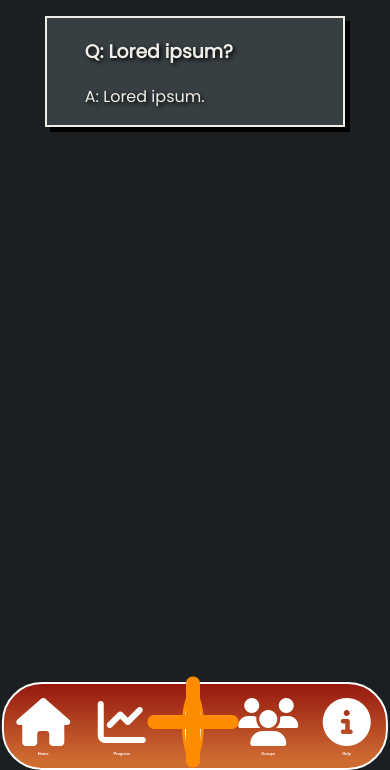
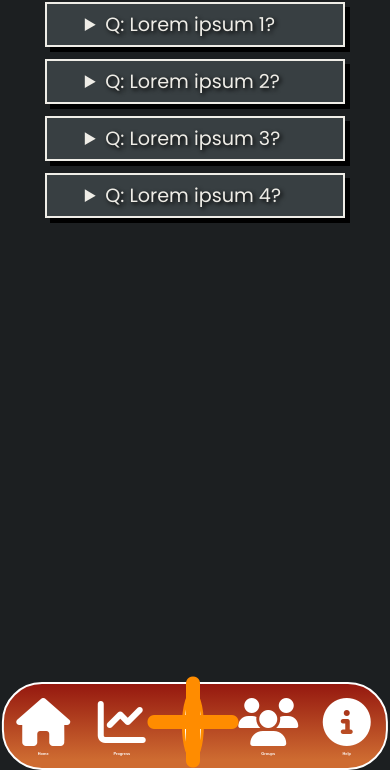
Before and after one commit to ConnorGowerr/Software-Engineering-project, a website: page app/public/faq.html in a window 390 px wide. Shown: the part 74-844 px from the top of the page. Drawn offline with nearby package versions, Linux system fonts and the light colour scheme.

Commit message:
Added detail+summary, and some extra faq boxes of varying sizes. Also tweaked some bits to look good on small/stretched windows, I don't think media query is necessary. Still a bit rought looking, and uses the outdated navbar.

```diff
--- a/app/public/faq.html
+++ b/app/public/faq.html
@@ -11,10 +11,22 @@
     <main>
         <h1 id = "faqTitle">Help</h1>
         <section id = "faqSection">
-            <div class = "box">
-                <h3>Q: Lored ipsum?</h3>
-                <p>A: Lored ipsum.</p>
-            </div>
+            <details class = "box">
+                <summary>Q: Lorem ipsum 1?</summary>
+                <p>A: Lorem ipsum dolor sit amet, consectetur adipiscing elit, sed do eiusmod tempor incididunt ut labore et dolore magna aliqua.</p>
+            </details>
+            <details class = "box">
+                <summary>Q: Lorem ipsum 2?</summary>
+                <p>A: Lorem ipsum dolor sit amet, consectetur adipiscing elit, sed do eiusmod tempor incididunt ut labore et dolore magna aliqua. Ut enim ad minim veniam, quis nostrud exercitation ullamco laboris nisi ut aliquip ex ea commodo consequat.</p>
+            </details>
+            <details class = "box">
+                <summary>Q: Lorem ipsum 3?</summary>
+                <p>A: Lorem ipsum dolor sit amet, consectetur adipiscing elit, sed do eiusmod tempor incididunt ut labore et dolore magna aliqua. Ut enim ad minim veniam, quis nostrud exercitation ullamco laboris nisi ut aliquip ex ea commodo consequat. Duis aute irure dolor in reprehenderit in voluptate velit esse cillum dolore eu fugiat nulla pariatur.</p>
+            </details>
+            <details class = "box" id = "boxEnd">
+                <summary>Q: Lorem ipsum 4?</summary>
+                <p>A: Lorem ipsum dolor sit amet, consectetur adipiscing elit, sed do eiusmod tempor incididunt ut labore et dolore magna aliqua. Ut enim ad minim veniam, quis nostrud exercitation ullamco laboris nisi ut aliquip ex ea commodo consequat. Duis aute irure dolor in reprehenderit in voluptate velit esse cillum dolore eu fugiat nulla pariatur. Excepteur sint occaecat cupidatat non proident, sunt in culpa qui officia deserunt mollit anim id est laborum.</p>
+            </details>
         </section>
     </main>
     <div class="navbar">
--- a/app/public/style.css
+++ b/app/public/style.css
@@ -7,20 +7,24 @@ body {
 
 h1 {
     color: #EFEDE7;
+    font-size: xx-large;
     font-family: 'Oswald';
     text-shadow: 2px 2px 4px #000000;
 }
-h3 {
+summary{
     text-align: left;
+    font-size: larger;
     color: #EFEDE7;
     font-family: 'Poppins';
     text-shadow: 2px 2px 4px #000000;
 }
 p {
     text-align: left;
+    font-size: large;
     color: #EFEDE7;
     font-family: 'Poppins';
     text-shadow: 2px 2px 4px #000000;
+
 }
 
 input {
@@ -54,8 +58,11 @@ select {
     backdrop-filter: blur(10px);
     margin-left: 10%;
     margin-right: 10%;
+    margin-bottom: 12px;
     padding-left: 10%;
     padding-right: 10%;
+    padding-top: 6px;
+    padding-bottom: 6px;
 }
 
 .iconBox {
@@ -65,6 +72,14 @@ select {
     border-style: solid;
     box-shadow: 5px 5px;
     backdrop-filter: blur(10px);
+}
+
+#faqTitle {
+    margin-bottom: 2%;
+}
+
+#boxEnd {
+    margin-bottom: 25vh;
 }
 
 /* Navbar stuff */
```
